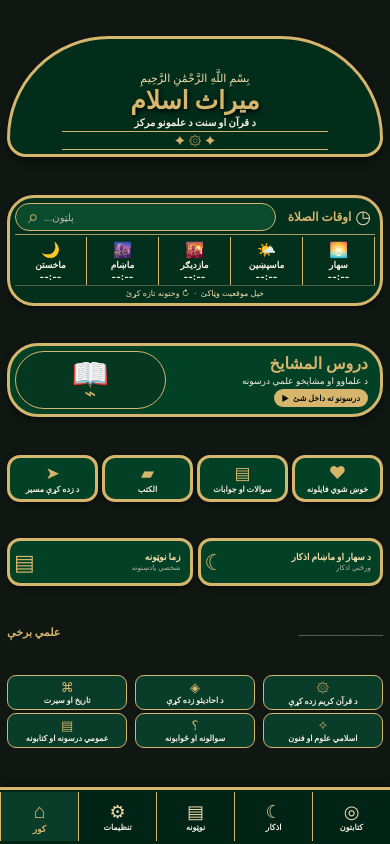
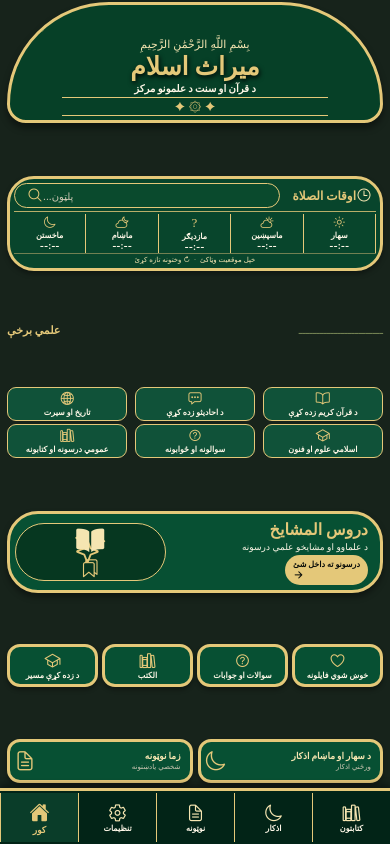
Before and after one commit to bajbajbaj221-beep/Islamic-knowlddge, a React Native app: screen / in a window 390 px wide. Built offline with nearby package versions, Linux system fonts and the light colour scheme; what expo-notifications would draw is missing.

Commit message:
Update App.js

```diff
--- a/App.js
+++ b/App.js
@@ -1,5 +1,6 @@
 
 import React, { useState, useEffect } from 'react';
+import { Ionicons } from '@expo/vector-icons';
 
 import {
   View,
@@ -50,19 +51,19 @@ Notifications.setNotificationHandler({
 // ==================================================
 
 const COLORS = {
-  background: '#101713',
-  background2: '#141E18',
-  card: '#1B2921',
-  card2: '#24352A',
-  card3: '#2B3D30',
-  gold: '#D6B56D',
-  goldLight: '#F0DDAA',
-  green: '#315C43',
-  greenLight: '#497451',
-  white: '#F5F0E4',
-  muted: '#B9B6A9',
-  red: '#B85C50',
-  border: '#526044',
+  background: '#17231B',
+  background2: '#1B2B20',
+  card: '#20372A',
+  card2: '#2A4934',
+  card3: '#35583E',
+  gold: '#E4C879',
+  goldLight: '#F5E5B1',
+  green: '#3D704D',
+  greenLight: '#56865D',
+  white: '#FFF8E8',
+  muted: '#D0C9B5',
+  red: '#C56A5B',
+  border: '#718052',
   black: '#090D0A'
 };
 
@@ -135,12 +136,12 @@ const PRAYER_METHODS = [
 // ==================================================
 
 const PRAYERS = [
-  { key: 'fajr', title: 'سهار', icon: '🌅' },
-  { key: 'sunrise', title: 'لمر ختل', icon: '☀️' },
-  { key: 'dhuhr', title: 'ماسپښین', icon: '🌤️' },
-  { key: 'asr', title: 'مازدیګر', icon: '🌇' },
-  { key: 'maghrib', title: 'ماښام', icon: '🌆' },
-  { key: 'isha', title: 'ماخستن', icon: '🌙' }
+  { key: 'fajr', title: 'سهار', icon: 'sunny-outline' },
+  { key: 'sunrise', title: 'لمر ختل', icon: 'sunrise-outline' },
+  { key: 'dhuhr', title: 'ماسپښین', icon: 'partly-sunny-outline' },
+  { key: 'asr', title: 'مازدیګر', icon: 'sunset-outline' },
+  { key: 'maghrib', title: 'ماښام', icon: 'cloudy-night-outline' },
+  { key: 'isha', title: 'ماخستن', icon: 'moon-outline' }
 ];
 
 // ==================================================
@@ -1275,9 +1276,7 @@ export default function App() {
         onPress={onPress}
         activeOpacity={0.8}
       >
-        <Text style={styles.actionIcon}>
-          {icon}
-        </Text>
+        <Ionicons name={icon || 'apps-outline'} size={25} color={COLORS.gold} />
 
         <Text style={styles.actionTitle}>
           {title}
@@ -1427,7 +1426,7 @@ export default function App() {
                     onPress={() => setScreen('settings')}
                     accessibilityLabel="تنظیمات"
                   >
-                    <Text style={styles.headerActionIcon}>⚙</Text>
+                    <Ionicons name="settings-outline" size={16} color={COLORS.gold} />
                   </TouchableOpacity>
                   <View style={styles.headerTopSpacer} />
                   <TouchableOpacity
@@ -1435,7 +1434,7 @@ export default function App() {
                     onPress={() => setScreen('reminders')}
                     accessibilityLabel="خبرتیاوې"
                   >
-                    <Text style={styles.headerActionIcon}>♟</Text>
+                    <Ionicons name="notifications-outline" size={16} color={COLORS.gold} />
                   </TouchableOpacity>
                 </View>
 
@@ -1459,7 +1458,7 @@ export default function App() {
                     onPress={() => setScreen('search')}
                     activeOpacity={0.8}
                   >
-                    <Text style={styles.homeSearchIcon}>⌕</Text>
+                    <Ionicons name="search-outline" size={16} color={COLORS.gold} />
                     <Text style={styles.homeSearchPlaceholder}>پلټون...</Text>
                   </TouchableOpacity>
                   <TouchableOpacity
@@ -1468,7 +1467,7 @@ export default function App() {
                     activeOpacity={0.8}
                   >
                     <Text style={styles.prayerHeadingText}>اوقات الصلاة</Text>
-                    <Text style={styles.prayerHeadingIcon}>◷</Text>
+                    <Ionicons name="time-outline" size={16} color={COLORS.goldLight} />
                   </TouchableOpacity>
                 </View>
 
@@ -1481,7 +1480,7 @@ export default function App() {
                       onPress={() => setScreen('prayer')}
                       activeOpacity={0.75}
                     >
-                      <Text style={styles.homePrayerIcon}>{prayer.icon}</Text>
+                      <Ionicons name={prayer.icon} size={13} color={COLORS.gold} />
                       <Text style={styles.homePrayerName}>{prayer.title}</Text>
                       <Text style={styles.homePrayerTime}>
                         {prayerTimes ? formatTime(prayerTimes[prayer.key]) : '--:--'}
@@ -1504,6 +1503,28 @@ export default function App() {
                 </TouchableOpacity>
               </View>
 
+              {/* ټولې علمي برخې هماغسې له پخواني سیستم سره تړلې دي */}
+              <View style={styles.homeSectionHeading}>
+                <Text style={styles.homeSectionHeadingText}>علمي برخې</Text>
+                <Text style={styles.homeSectionHeadingLine}>ــــــــــــــــــــــــ</Text>
+              </View>
+              <View style={styles.homeCategoriesGrid}>
+                {SECTIONS.map((section, index) => {
+                  const icons = ['book-outline', 'chatbox-ellipses-outline', 'globe-outline', 'school-outline', 'help-circle-outline', 'library-outline'];
+                  return (
+                    <TouchableOpacity
+                      key={section}
+                      style={styles.homeCategoryCard}
+                      onPress={() => openSection(section)}
+                      activeOpacity={0.82}
+                    >
+                      <Ionicons name={icons[index]} size={15} color={COLORS.gold} />
+                      <Text style={styles.homeCategoryTitle}>{section}</Text>
+                    </TouchableOpacity>
+                  );
+                })}
+              </View>
+
               {/* د علماوو او مشایخو درسونه */}
               <TouchableOpacity
                 style={styles.homeLessonsCard}
@@ -1511,9 +1532,9 @@ export default function App() {
                 activeOpacity={0.88}
               >
                 <View style={styles.homeLessonsArtwork}>
-                  <Text style={styles.homeBookGlow}>✧</Text>
-                  <Text style={styles.homeBookIcon}>📖</Text>
-                  <Text style={styles.homeBookStand}>⌁</Text>
+                  <Ionicons name="sparkles-outline" size={24} color={COLORS.gold} style={styles.homeBookGlow} />
+                  <Ionicons name="book" size={30} color={COLORS.goldLight} />
+                  <Ionicons name="bookmarks-outline" size={18} color={COLORS.gold} />
                 </View>
                 <View style={styles.homeLessonsText}>
                   <Text style={styles.homeLessonsTitle}>دروس المشایخ</Text>
@@ -1521,7 +1542,7 @@ export default function App() {
                     د علماوو او مشایخو علمي درسونه
                   </Text>
                   <View style={styles.homeLessonsButton}>
-                    <Text style={styles.homeLessonsButtonText}>درسونو ته داخل شئ  ▶</Text>
+                    <Text style={styles.homeLessonsButtonText}>درسونو ته داخل شئ</Text><Ionicons name="arrow-forward" size={11} color={COLORS.black} />
                   </View>
                 </View>
               </TouchableOpacity>
@@ -1533,7 +1554,7 @@ export default function App() {
                   onPress={() => setScreen('favorites')}
                   activeOpacity={0.82}
                 >
-                  <Text style={styles.homeShortcutIcon}>♥</Text>
+                  <Ionicons name="heart-outline" size={17} color={COLORS.gold} />
                   <Text style={styles.homeShortcutTitle}>خوښ شوي فایلونه</Text>
                 </TouchableOpacity>
                 <TouchableOpacity
@@ -1541,7 +1562,7 @@ export default function App() {
                   onPress={() => openSection('سوالونه او ځوابونه')}
                   activeOpacity={0.82}
                 >
-                  <Text style={styles.homeShortcutIcon}>▤</Text>
+                  <Ionicons name="help-circle-outline" size={17} color={COLORS.gold} />
                   <Text style={styles.homeShortcutTitle}>سوالات او جوابات</Text>
                 </TouchableOpacity>
                 <TouchableOpacity
@@ -1549,7 +1570,7 @@ export default function App() {
                   onPress={() => openSection('عمومي درسونه او کتابونه')}
                   activeOpacity={0.82}
                 >
-                  <Text style={styles.homeShortcutIcon}>▰</Text>
+                  <Ionicons name="library-outline" size={17} color={COLORS.gold} />
                   <Text style={styles.homeShortcutTitle}>الکتب</Text>
                 </TouchableOpacity>
                 <TouchableOpacity
@@ -1557,7 +1578,7 @@ export default function App() {
                   onPress={() => setScreen('search')}
                   activeOpacity={0.82}
                 >
-                  <Text style={styles.homeShortcutIcon}>➤</Text>
+                  <Ionicons name="school-outline" size={17} color={COLORS.gold} />
                   <Text style={styles.homeShortcutTitle}>د زده کړې مسیر</Text>
                 </TouchableOpacity>
               </View>
@@ -1569,7 +1590,7 @@ export default function App() {
                   onPress={() => setScreen('adhkarHome')}
                   activeOpacity={0.82}
                 >
-                  <Text style={styles.homeWideIcon}>☾</Text>
+                  <Ionicons name="moon-outline" size={22} color={COLORS.gold} />
                   <View style={styles.homeWideTextBox}>
                     <Text style={styles.homeWideTitle}>د سهار او ماښام اذکار</Text>
                     <Text style={styles.homeWideSubtitle}>ورځني اذکار</Text>
@@ -1580,7 +1601,7 @@ export default function App() {
                   onPress={() => setScreen('notes')}
                   activeOpacity={0.82}
                 >
-                  <Text style={styles.homeWideIcon}>▤</Text>
+                  <Ionicons name="document-text-outline" size={22} color={COLORS.gold} />
                   <View style={styles.homeWideTextBox}>
                     <Text style={styles.homeWideTitle}>زما نوټونه</Text>
                     <Text style={styles.homeWideSubtitle}>شخصي یادښتونه</Text>
@@ -1588,50 +1609,30 @@ export default function App() {
                 </TouchableOpacity>
               </View>
 
-              {/* ټولې علمي برخې هماغسې له پخواني سیستم سره تړلې دي */}
-              <View style={styles.homeSectionHeading}>
-                <Text style={styles.homeSectionHeadingText}>علمي برخې</Text>
-                <Text style={styles.homeSectionHeadingLine}>ــــــــــــــــــــــــ</Text>
-              </View>
-              <View style={styles.homeCategoriesGrid}>
-                {SECTIONS.map((section, index) => {
-                  const icons = ['۞', '◈', '⌘', '✧', '؟', '▤'];
-                  return (
-                    <TouchableOpacity
-                      key={section}
-                      style={styles.homeCategoryCard}
-                      onPress={() => openSection(section)}
-                      activeOpacity={0.82}
-                    >
-                      <Text style={styles.homeCategoryIcon}>{icons[index]}</Text>
-                      <Text style={styles.homeCategoryTitle}>{section}</Text>
-                    </TouchableOpacity>
-                  );
-                })}
-              </View>
+
 
             </View>
 
             {/* ثابت لاندې مینو؛ یوازې په کورپاڼه کې ښکاري */}
             <View style={styles.homeBottomNav}>
-              <TouchableOpacity style={styles.homeNavItem} onPress={() => setScreen('scholars')}>
-                <Text style={styles.homeNavIcon}>◎</Text>
+              <TouchableOpacity style={styles.homeNavItem} activeOpacity={0.75} onPress={() => setScreen('scholars')}>
+                <Ionicons name="library-outline" size={19} color={COLORS.goldLight} />
                 <Text style={styles.homeNavLabel}>کتابتون</Text>
               </TouchableOpacity>
-              <TouchableOpacity style={styles.homeNavItem} onPress={() => setScreen('adhkarHome')}>
-                <Text style={styles.homeNavIcon}>☾</Text>
+              <TouchableOpacity style={styles.homeNavItem} activeOpacity={0.75} onPress={() => setScreen('adhkarHome')}>
+                <Ionicons name="moon-outline" size={19} color={COLORS.goldLight} />
                 <Text style={styles.homeNavLabel}>اذکار</Text>
               </TouchableOpacity>
-              <TouchableOpacity style={styles.homeNavItem} onPress={() => setScreen('notes')}>
-                <Text style={styles.homeNavIcon}>▤</Text>
+              <TouchableOpacity style={styles.homeNavItem} activeOpacity={0.75} onPress={() => setScreen('notes')}>
+                <Ionicons name="document-text-outline" size={19} color={COLORS.goldLight} />
                 <Text style={styles.homeNavLabel}>نوټونه</Text>
               </TouchableOpacity>
-              <TouchableOpacity style={styles.homeNavItem} onPress={() => setScreen('settings')}>
-                <Text style={styles.homeNavIcon}>⚙</Text>
+              <TouchableOpacity style={styles.homeNavItem} activeOpacity={0.75} onPress={() => setScreen('settings')}>
+                <Ionicons name="settings-outline" size={19} color={COLORS.goldLight} />
                 <Text style={styles.homeNavLabel}>تنظیمات</Text>
               </TouchableOpacity>
-              <TouchableOpacity style={[styles.homeNavItem, styles.homeNavItemActive]} onPress={() => setScreen('home')}>
-                <Text style={styles.homeNavIconActive}>⌂</Text>
+              <TouchableOpacity style={[styles.homeNavItem, styles.homeNavItemActive]} activeOpacity={0.75} onPress={() => setScreen('home')}>
+                <Ionicons name="home" size={20} color={COLORS.gold} />
                 <Text style={styles.homeNavLabelActive}>کور</Text>
               </TouchableOpacity>
             </View>
@@ -1670,7 +1671,7 @@ export default function App() {
                   </Text>
                 </View>
 
-                <Text style={styles.lessonArrow}>‹</Text>
+                <Ionicons name="chevron-back" size={20} color={COLORS.gold} />
               </TouchableOpacity>
             ))}
           </ScrollView>
@@ -1694,13 +1695,13 @@ export default function App() {
                 style={styles.listCard}
                 onPress={() => openOldCategory(section)}
               >
-                <Text style={styles.listCardIcon}>▤</Text>
+                <Ionicons name="document-text-outline" size={21} color={COLORS.gold} />
 
                 <Text style={styles.listCardTitle}>
                   {section}
                 </Text>
 
-                <Text style={styles.lessonArrow}>‹</Text>
+                <Ionicons name="chevron-back" size={20} color={COLORS.gold} />
               </TouchableOpacity>
             ))}
           </ScrollView>
@@ -1751,7 +1752,7 @@ export default function App() {
                 <TouchableOpacity
                   onPress={() => deleteOldBook(book.id)}
                 >
-                  <Text style={styles.deleteIcon}>حذف</Text>
+                  <View style={{ flexDirection: 'row', alignItems: 'center' }}><Ionicons name="trash-outline" size={15} color={COLORS.red} /><Text style={styles.deleteIcon}> حذف</Text></View>
                 </TouchableOpacity>
               </View>
             ))}
@@ -1807,7 +1808,7 @@ export default function App() {
                   <TouchableOpacity
                     onPress={() => deleteOldChapter(chapter.id)}
                   >
-                    <Text style={styles.deleteIcon}>حذف</Text>
+                    <View style={{ flexDirection: 'row', alignItems: 'center' }}><Ionicons name="trash-outline" size={15} color={COLORS.red} /><Text style={styles.deleteIcon}> حذف</Text></View>
                   </TouchableOpacity>
                 </View>
 
@@ -1864,13 +1865,13 @@ export default function App() {
                   style={styles.listCard}
                   onPress={() => openFolder(folder)}
                 >
-                  <Text style={styles.listCardIcon}>▤</Text>
+                  <Ionicons name="document-text-outline" size={21} color={COLORS.gold} />
 
                   <Text style={styles.listCardTitle}>
                     {folder}
                   </Text>
 
-                  <Text style={styles.lessonArrow}>‹</Text>
+                  <Ionicons name="chevron-back" size={20} color={COLORS.gold} />
                 </TouchableOpacity>
               )
             )}
@@ -1915,7 +1916,7 @@ export default function App() {
                 <TouchableOpacity
                   onPress={() => deleteGlobalItem(item.id)}
                 >
-                  <Text style={styles.deleteIcon}>حذف</Text>
+                  <View style={{ flexDirection: 'row', alignItems: 'center' }}><Ionicons name="trash-outline" size={15} color={COLORS.red} /><Text style={styles.deleteIcon}> حذف</Text></View>
                 </TouchableOpacity>
               </View>
             ))}
@@ -2107,7 +2108,7 @@ export default function App() {
                   <TouchableOpacity
                     onPress={() => deleteNote(note.id)}
                   >
-                    <Text style={styles.deleteIcon}>حذف</Text>
+                    <View style={{ flexDirection: 'row', alignItems: 'center' }}><Ionicons name="trash-outline" size={15} color={COLORS.red} /><Text style={styles.deleteIcon}> حذف</Text></View>
                   </TouchableOpacity>
                 </View>
               ))}
@@ -2192,7 +2193,7 @@ export default function App() {
                 <TouchableOpacity
                   onPress={() => deleteReminder(item.id)}
                 >
-                  <Text style={styles.deleteIcon}>حذف</Text>
+                  <View style={{ flexDirection: 'row', alignItems: 'center' }}><Ionicons name="trash-outline" size={15} color={COLORS.red} /><Text style={styles.deleteIcon}> حذف</Text></View>
                 </TouchableOpacity>
               </View>
             ))}
@@ -2260,13 +2261,13 @@ export default function App() {
                   setScreen('adhkarFolder');
                 }}
               >
-                <Text style={styles.listCardIcon}>۞</Text>
+                <Ionicons name="folder-open-outline" size={21} color={COLORS.gold} />
 
                 <Text style={styles.listCardTitle}>
                   {category}
                 </Text>
 
-                <Text style={styles.lessonArrow}>‹</Text>
+                <Ionicons name="chevron-back" size={20} color={COLORS.gold} />
               </TouchableOpacity>
             ))}
           </ScrollView>
@@ -2307,7 +2308,7 @@ export default function App() {
                     {item.title}
                   </Text>
 
-                  <Text style={styles.lessonArrow}>‹</Text>
+                  <Ionicons name="chevron-back" size={20} color={COLORS.gold} />
                 </TouchableOpacity>
               ))}
           </ScrollView>
@@ -2629,7 +2630,7 @@ export default function App() {
                   </Text>
                 </View>
 
-                <Text style={styles.lessonArrow}>‹</Text>
+                <Ionicons name="chevron-back" size={20} color={COLORS.gold} />
               </TouchableOpacity>
             ))}
 
@@ -2669,7 +2670,7 @@ export default function App() {
                   </Text>
                 </View>
 
-                <Text style={styles.lessonArrow}>‹</Text>
+                <Ionicons name="chevron-back" size={20} color={COLORS.gold} />
               </TouchableOpacity>
             ))}
 
@@ -2697,9 +2698,10 @@ function PageHeader({ title, subtitle, onBack }) {
         style={styles.backButton}
         onPress={onBack}
       >
-        <Text style={styles.backButtonText}>
-          → شاته
-        </Text>
+        <View style={{ flexDirection: 'row', alignItems: 'center' }}>
+          <Ionicons name="arrow-back" size={17} color={COLORS.gold} />
+          <Text style={styles.backButtonText}> شاته</Text>
+        </View>
       </TouchableOpacity>
 
       <Text style={styles.pageTitle}>
@@ -2754,10 +2756,10 @@ const styles = StyleSheet.create({
 
   homeContent: {
     flex: 1,
-    justifyContent: 'space-evenly',
+    justifyContent: 'space-between',
     paddingHorizontal: 7,
-    paddingTop: 3,
-    paddingBottom: 3
+    paddingTop: 2,
+    paddingBottom: 2
   },
 
   homeHeroHeader: {
@@ -2769,7 +2771,7 @@ const styles = StyleSheet.create({
     paddingBottom: 4,
     alignItems: 'center',
     justifyContent: 'center',
-    backgroundColor: '#032D1B',
+    backgroundColor: '#064027',
     borderWidth: 3,
     borderColor: COLORS.gold,
     borderTopLeftRadius: 145,
@@ -2851,12 +2853,12 @@ const styles = StyleSheet.create({
   },
 
   prayerCard: {
-    backgroundColor: '#032F1D',
+    backgroundColor: '#08452C',
     borderWidth: 3,
     borderColor: COLORS.gold,
     borderRadius: 27,
-    padding: 5,
-    marginBottom: 4,
+    padding: 4,
+    marginBottom: 2,
     elevation: 6,
     shadowColor: '#000000',
     shadowOffset: { width: 0, height: 3 },
@@ -2873,7 +2875,7 @@ const styles = StyleSheet.create({
 
   homeSearchButton: {
     flex: 1,
-    minHeight: 28,
+    minHeight: 25,
     borderRadius: 18,
     borderWidth: 1,
     borderColor: COLORS.gold,
@@ -2931,52 +2933,52 @@ const styles = StyleSheet.create({
     minWidth: 0,
     alignItems: 'center',
     justifyContent: 'center',
-    paddingVertical: 3,
+    paddingVertical: 1,
     borderRightWidth: 1.5,
     borderRightColor: COLORS.gold
   },
 
   homePrayerIcon: {
     color: COLORS.gold,
-    fontSize: 15,
+    fontSize: 13,
     marginBottom: 0
   },
 
   homePrayerName: {
     color: COLORS.white,
-    fontSize: 9,
+    fontSize: 8,
     fontWeight: 'bold',
     marginBottom: 0
   },
 
   homePrayerTime: {
     color: COLORS.white,
-    fontSize: 10,
+    fontSize: 9,
     fontWeight: 'bold'
   },
 
   homePrayerRefresh: {
     alignItems: 'center',
-    paddingTop: 2,
+    paddingTop: 1,
     borderTopWidth: 1,
     borderTopColor: COLORS.border
   },
 
   homePrayerRefreshText: {
     color: COLORS.goldLight,
-    fontSize: 8
+    fontSize: 7
   },
 
   homeLessonsCard: {
-    minHeight: 72,
+    minHeight: 65,
     flexDirection: 'row',
     alignItems: 'center',
-    backgroundColor: '#034126',
+    backgroundColor: '#075033',
     borderWidth: 3,
     borderColor: COLORS.gold,
     borderRadius: 31,
     padding: 5,
-    marginBottom: 4,
+    marginBottom: 2,
     overflow: 'hidden',
     elevation: 7,
     shadowColor: '#000000',
@@ -3057,8 +3059,8 @@ const styles = StyleSheet.create({
 
   homeShortcutCard: {
     flex: 1,
-    minHeight: 47,
-    backgroundColor: '#034126',
+    minHeight: 43,
+    backgroundColor: '#075033',
     borderWidth: 3,
     borderColor: COLORS.gold,
     borderRadius: 13,
@@ -3095,11 +3097,11 @@ const styles = StyleSheet.create({
 
   homeWideCard: {
     flex: 1,
-    minHeight: 48,
+    minHeight: 44,
     flexDirection: 'row',
     alignItems: 'center',
     justifyContent: 'space-around',
-    backgroundColor: '#034126',
+    backgroundColor: '#075033',
     borderWidth: 3,
     borderColor: COLORS.gold,
     borderRadius: 13,
@@ -3140,8 +3142,8 @@ const styles = StyleSheet.create({
     flexDirection: 'row',
     alignItems: 'center',
     justifyContent: 'space-between',
-    marginTop: 2,
-    marginBottom: 2
+    marginTop: 0,
+    marginBottom: 1
   },
 
   homeSectionHeadingText: {
@@ -3164,8 +3166,8 @@ const styles = StyleSheet.create({
 
   homeCategoryCard: {
     width: '32%',
-    minHeight: 35,
-    backgroundColor: '#0A3D29',
+    minHeight: 32,
+    backgroundColor: '#105239',
     borderWidth: 1,
     borderColor: COLORS.gold,
     borderRadius: 9,
@@ -3214,7 +3216,8 @@ const styles = StyleSheet.create({
   },
 
   homeBottomNav: {
-    minHeight: 57,
+    minHeight: 54,
+    marginBottom: Platform.OS === 'android' ? 18 : 0,
     flexDirection: 'row-reverse',
     alignItems: 'center',
     justifyContent: 'space-around',
@@ -3222,7 +3225,7 @@ const styles = StyleSheet.create({
     borderTopWidth: 3,
     borderTopColor: COLORS.gold,
     paddingTop: 2,
-    paddingBottom: Platform.OS === 'ios' ? 7 : 3,
+    paddingBottom: Platform.OS === 'ios' ? 7 : 2,
     elevation: 12,
     shadowColor: '#000000',
     shadowOffset: { width: 0, height: -4 },
```
